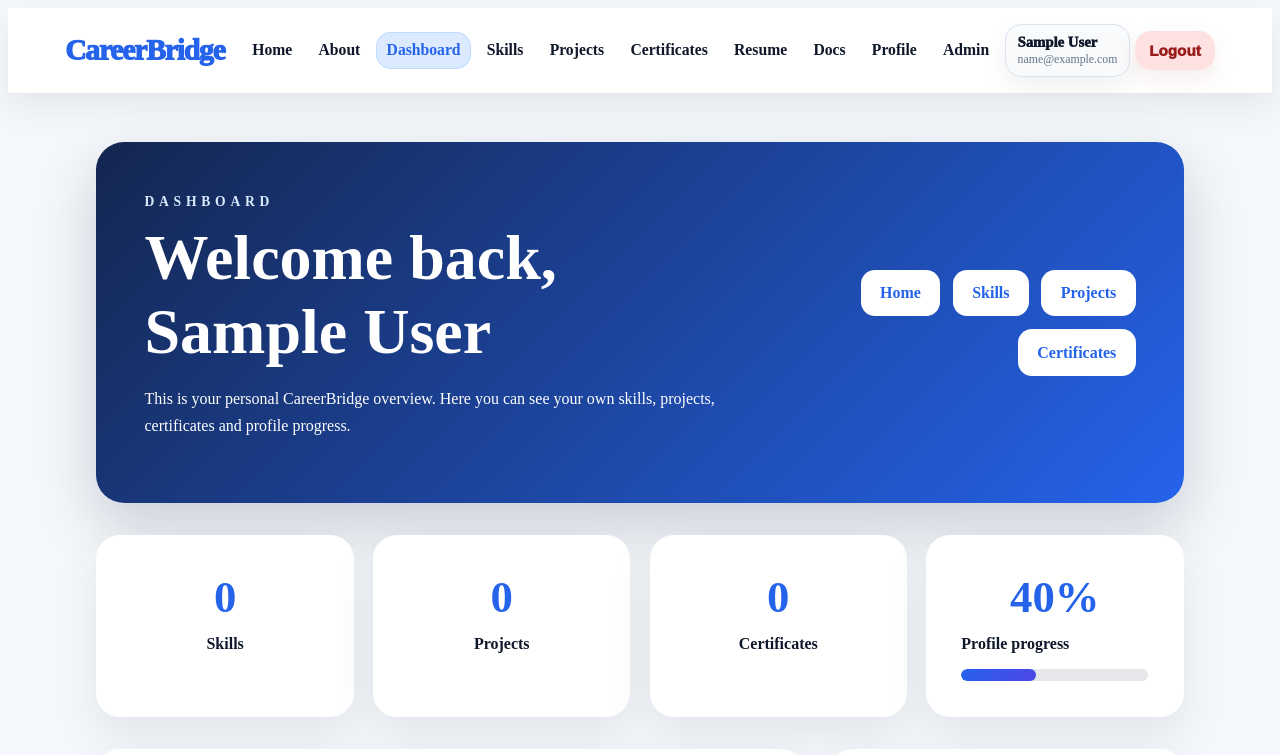
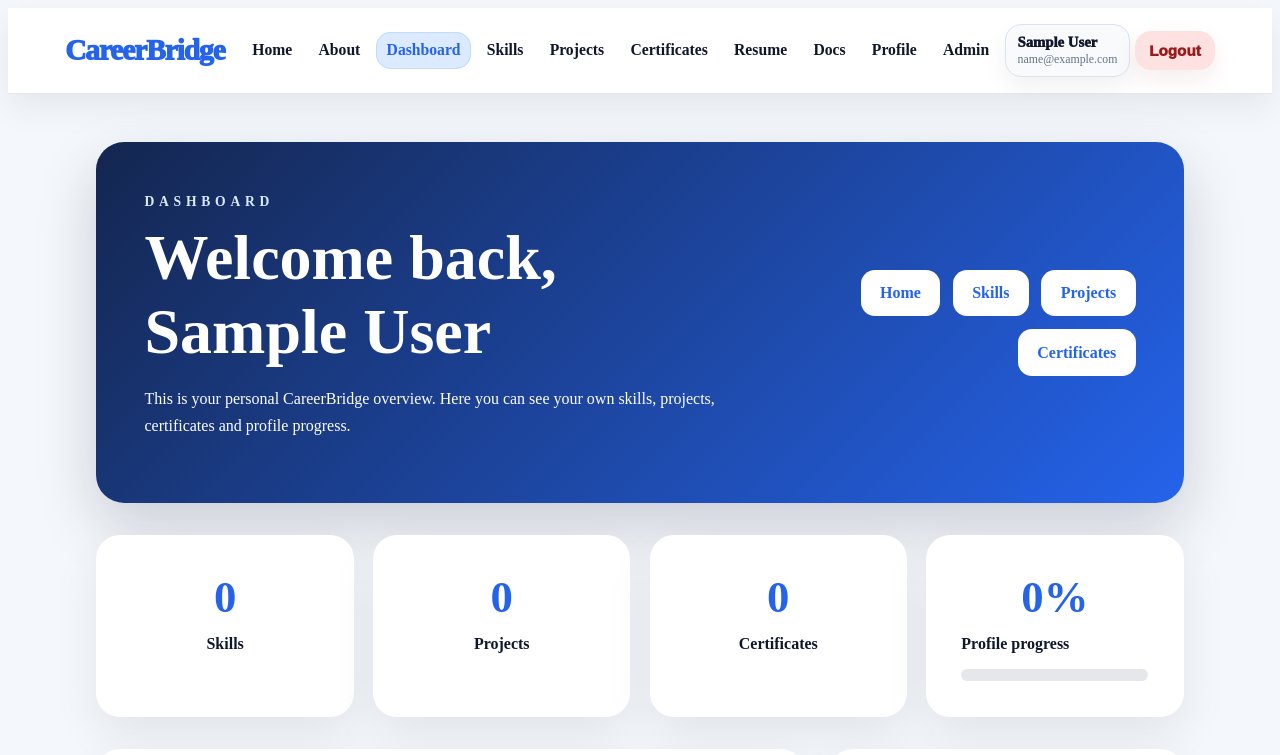
Before and after one commit to Raniaelsayed12/CareerBridge, a Vue app in the folder frontend/: page /dashboard in a window 1280 px wide. Shown: the top 755 px of the page. Built offline with nearby package versions, Linux system fonts and the light colour scheme; no server answers; sample sign-in values are in the browser's storage.

Commit message:
Set admin dashboard progress to zero

```diff
--- a/frontend/src/views/Dashboard.vue
+++ b/frontend/src/views/Dashboard.vue
@@ -129,6 +129,8 @@ const currentUserId = computed(() => {
 });
 
 const profileProgress = computed(() => {
+  if (currentUser.value?.role === "admin") return 0;
+
   const savedProgress = Number(currentUser.value?.profileProgress);
 
   if (!Number.isNaN(savedProgress) && savedProgress >= 0) {
```
Also changed, not shown: 1 other file (tests, documents, lock files or other folders).
